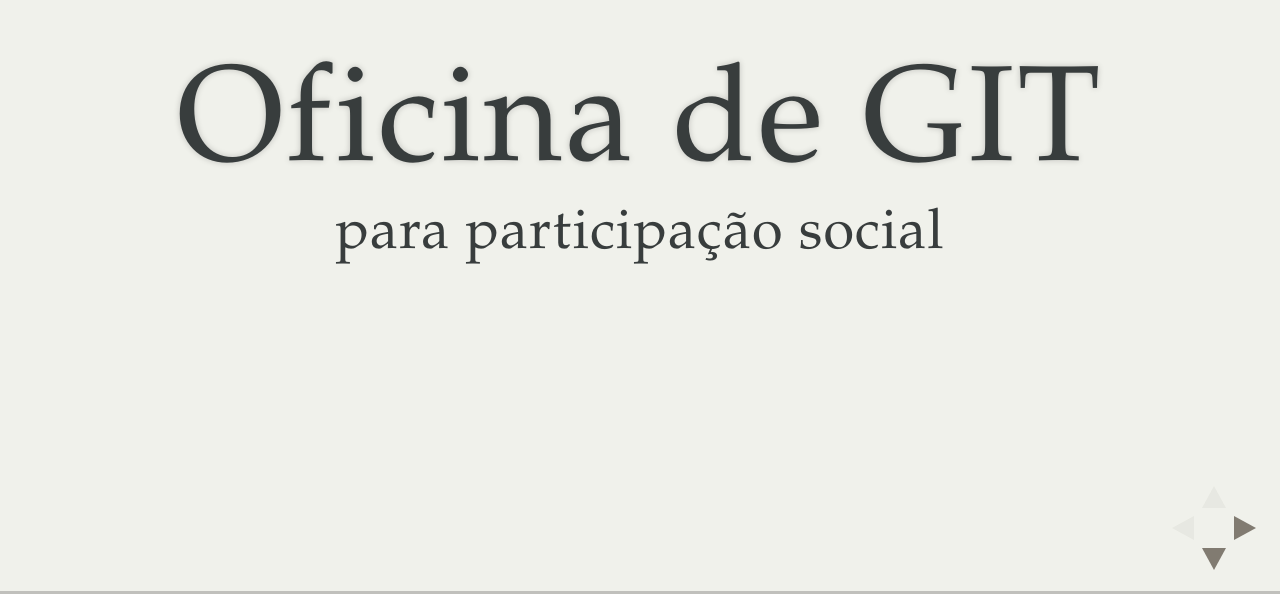
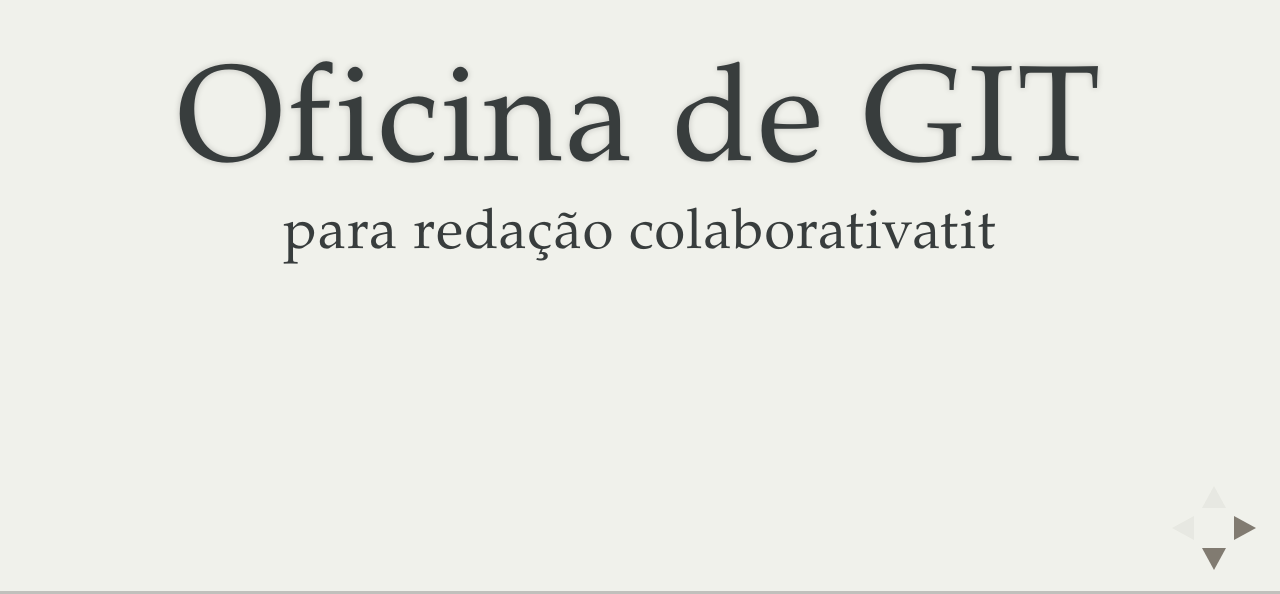
Before and after one commit to lucianosb/GitNetMundial, a website: page index.html in a window 1280 px wide. Shown: the part 206-800 px from the top of the page. Drawn offline with Linux system fonts and the light colour scheme.

Commit message:
Update index.html

```diff
--- a/index.html
+++ b/index.html
@@ -4,7 +4,7 @@
 	<head>
 		<meta charset="utf-8">
 
-		<title>Oficina Git ENAP</title>
+		<title>Produção de Textos com Git</title>
 
 		<meta name="description" content="Oficina sobre GIT ministrada na Arena Net Mundial">
 		<meta name="author" content="Luciano Santa Brígida">
@@ -39,7 +39,7 @@
 				<section>
 					<section>
 						<h1>Oficina de GIT</h1>
-						<h3>para participação social</h3>
+						<h3>para redação colaborativatit</h3>
 					</section>
 					<section>
 						<p>por <a href="http://lucianosb.com.br" target="_blank">lucianosb</a></p>
```
